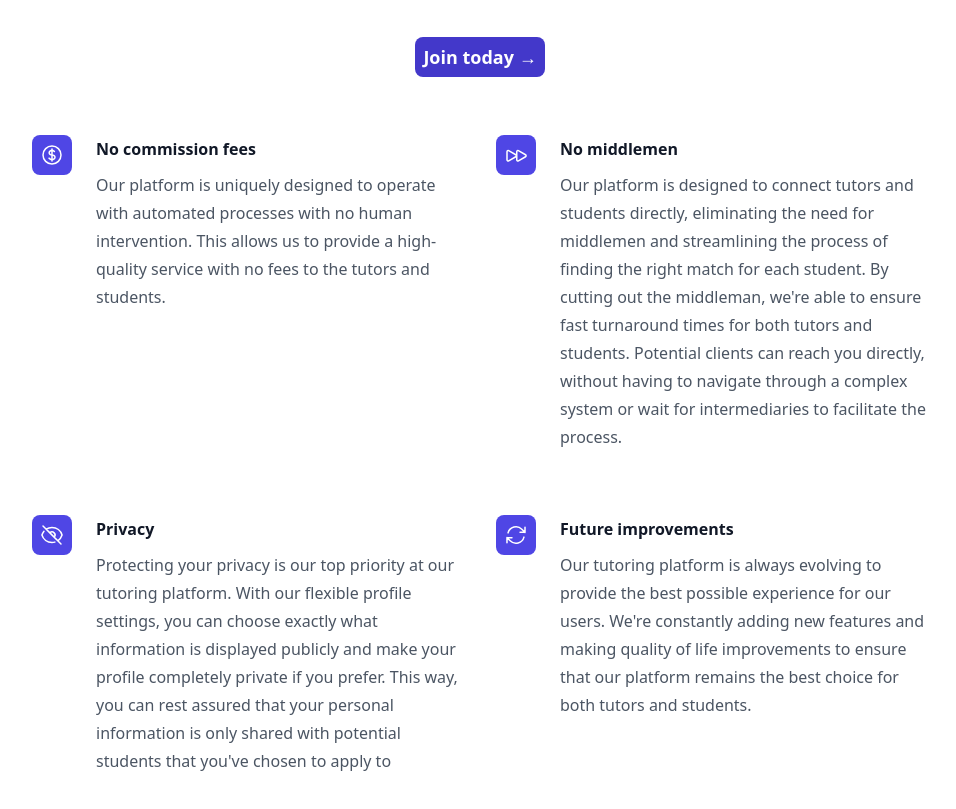
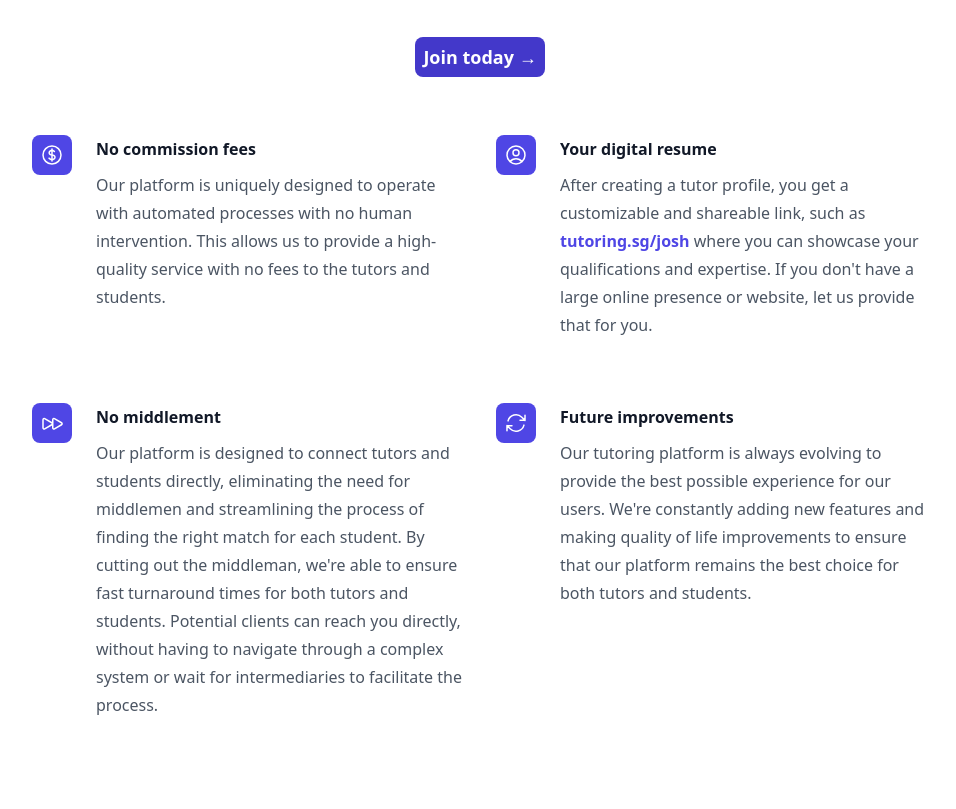
Before and after one commit to tanjoshua/tutoringsg-web, a Next.js app: page /for-tutors in a window 1280 px wide. Shown: the part 461-1270 px from the top of the page, without its empty margins (160-1116 px from the left). Built offline with nearby package versions, Linux system fonts and the light colour scheme; no server answers.

Commit message:
more display changes

```diff
--- a/src/components/shared/Navbar.tsx
+++ b/src/components/shared/Navbar.tsx
@@ -232,6 +232,19 @@ const Navbar = () => {
                           <Menu.Item>
                             {({ active }) => (
                               <Link
+                                href="/login"
+                                className={classNames(
+                                  active ? "bg-gray-100" : "",
+                                  "block px-4 py-2 text-sm text-gray-700"
+                                )}
+                              >
+                                Client portal
+                              </Link>
+                            )}
+                          </Menu.Item>
+                          <Menu.Item>
+                            {({ active }) => (
+                              <Link
                                 href="/login/tutor"
                                 className={classNames(
                                   active ? "bg-gray-100" : "",
@@ -240,21 +253,6 @@ const Navbar = () => {
                               >
                                 Tutor portal
                               </Link>
-                            )}
-                          </Menu.Item>
-                          <Menu.Item>
-                            {({ active }) => (
-                              <>
-                                <Link
-                                  href="/login"
-                                  className={classNames(
-                                    active ? "bg-gray-100" : "",
-                                    "block px-4 py-2 text-sm text-gray-300"
-                                  )}
-                                >
-                                  Client portal
-                                </Link>
-                              </>
                             )}
                           </Menu.Item>
                         </Menu.Items>
--- a/src/pages/for-tutors.tsx
+++ b/src/pages/for-tutors.tsx
@@ -6,6 +6,7 @@ import {
   CurrencyDollarIcon,
   EyeSlashIcon,
   ForwardIcon,
+  UserCircleIcon,
 } from "@heroicons/react/24/outline";
 import Head from "next/head";
 import { FaceSmileIcon } from "@heroicons/react/20/solid";
@@ -24,18 +25,30 @@ const features = [
     icon: CurrencyDollarIcon,
   },
   {
-    name: "No middlemen",
+    name: "Your digital resume",
+    description: (
+      <div>
+        After creating a tutor profile, you get a customizable and shareable
+        link, such as{" "}
+        <Link
+          href="/josh"
+          className="font-bold text-indigo-600 hover:underline cursor-pointer"
+        >
+          tutoring.sg/josh
+        </Link>{" "}
+        where you can showcase your qualifications and expertise. If you
+        don&apos;t have a large online presence or website, let us provide that
+        for you.
+      </div>
+    ),
+    icon: UserCircleIcon,
+  },
+  {
+    name: "No middlement",
     description: `Our platform is designed to connect tutors and students directly, eliminating the need for middlemen and streamlining the process of finding the right match for each student.
     By cutting out the middleman, we're able to ensure fast turnaround times for both tutors and students.
     Potential clients can reach you directly, without having to navigate through a complex system or wait for intermediaries to facilitate the process. `,
     icon: ForwardIcon,
-  },
-  {
-    name: "Privacy",
-    description: `Protecting your privacy is our top priority at our tutoring platform.
-      With our flexible profile settings, you can choose exactly what information is displayed publicly and make your profile completely private if you prefer.
-      This way, you can rest assured that your personal information is only shared with potential students that you've chosen to apply to`,
-    icon: EyeSlashIcon,
   },
   {
     name: "Future improvements",
@@ -60,7 +73,7 @@ const ForTutors: NextPageWithLayout = () => {
         <div className="mx-auto max-w-7xl px-6 lg:px-8">
           <div className="mx-auto max-w-2xl lg:text-center">
             <h2 className="text-lg font-semibold leading-8 tracking-tight text-indigo-600">
-              100% commission free
+              100% commission free marketplace
             </h2>
             <p className="mt-2 text-3xl font-bold tracking-tight text-gray-900 sm:text-4xl">
               Join Our Free Tutoring Marketplace and Matching Service
--- a/src/pages/index.tsx
+++ b/src/pages/index.tsx
@@ -98,27 +98,28 @@ const Home: NextPageWithLayout = () => {
               <div className="text-4xl sm:text-6xl text-gray-800 font-sans font-semibold tracking-wide">
                 tutoring.<span className="text-red-500">sg</span>
               </div>
-              <h2 className="mt-6 text-3xl font-bold tracking-tight  sm:text-4xl">
-                Find the best private tutors
-                <br />
+              <h2 className="mt-6 text-3xl font-bold tracking-tight sm:text-4xl">
+                Find the best private tutors{" "}
+                <br className="hidden lg:inline-block" />
                 in Singapore.
               </h2>
-              <p className="mt-6 text-lg leading-8 text-gray-900">
+              <p className="mt-6 text-lg leading-8 text-gray-900 text-left">
                 100% commission free for both students and tutors. Browse the
-                tutor marketplace or make a request.
+                tutor marketplace or make a request. No account necessary.
               </p>
               <div className="mt-6 flex items-center justify-center gap-x-6 lg:justify-start">
                 <Link
-                  href="/request/make"
+                  href="/browse"
                   className="rounded-md bg-indigo-600 px-3.5 py-1.5 text-sm md:text-base font-semibold leading-7 text-white shadow-sm hover:bg-indigo-500 focus-visible:outline focus-visible:outline-2 focus-visible:outline-offset-2 focus-visible:outline-indigo-600"
                 >
-                  Make a request
+                  Browse tutors
                 </Link>
                 <Link
-                  href="/browse"
+                  href="/request/make"
                   className="text-base font-semibold leading-7 text-gray-900"
                 >
-                  Browse tutors <span aria-hidden="true">→</span>
+                  Make a request
+                  <span aria-hidden="true">→</span>
                 </Link>
               </div>
               <div className="mt-6 flex justify-center lg:justify-start">
@@ -258,9 +259,11 @@ const Home: NextPageWithLayout = () => {
                 </div>
               </dl>
               <div className="flex items-center my-10">
-                <div className="flex-grow border-t border-1 flex-1"></div>
-                <div className="-mt-1 mx-2 text-gray-400 ">or</div>
-                <div className="flex-grow border-t border-1 flex-1"></div>
+                <div className="flex-grow border-t border-1 flex-1 border-gray-300"></div>
+                <div className="-mt-1 mx-2 font-semibold text-xl text-gray-400">
+                  or
+                </div>
+                <div className="flex-grow border-t border-1 flex-1 border-gray-300"></div>
               </div>
               <dl className="grid grid-cols-1 gap-x-8 gap-y-16 lg:grid-cols-3">
                 <div className="flex flex-col items-start">
--- a/src/pages/login/index.tsx
+++ b/src/pages/login/index.tsx
@@ -202,7 +202,7 @@ const Login: NextPageWithLayout = () => {
               <div className="text-center text-sm">
                 No account?{" "}
                 <Link
-                  href="/register"
+                  href={isTutorLogin ? "/register/tutor" : "/register"}
                   className="font-medium text-indigo-600 hover:text-indigo-500"
                 >
                   Create one
```
